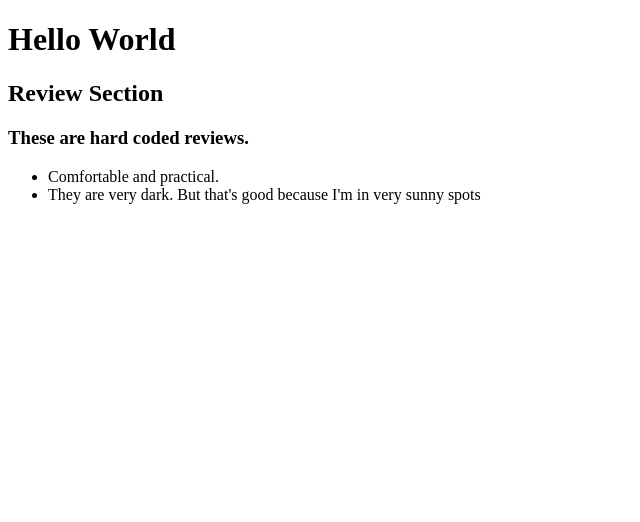
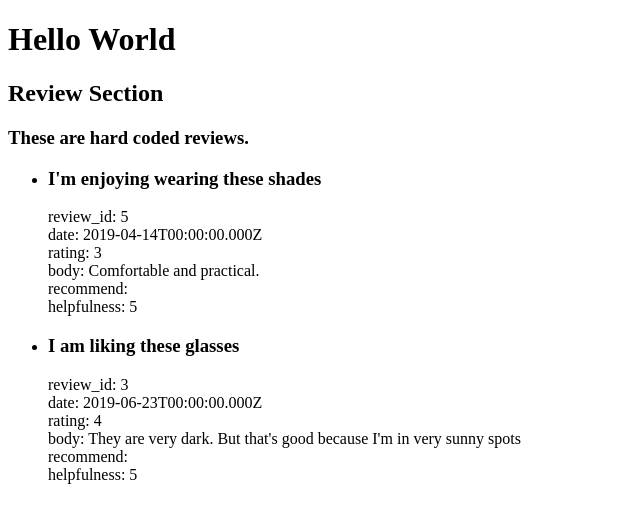
Before and after one commit to Hackreactor-Quantum-of-Solace/Project-Atelier, a React app: page / in a window 1280 px wide. Shown: the top 522 px of the page, without its empty margins (0-640 px from the left). Built offline with nearby package versions, Linux system fonts and the light colour scheme; the HTML template or start-up script is replaced by a standard one.

Commit message:
mapped over mock data and rendered all elements (except photos)

```diff
--- a/client/src/components/RatingsReview/Review.jsx
+++ b/client/src/components/RatingsReview/Review.jsx
@@ -5,11 +5,93 @@ export default class Review extends React.Component {
 
 
   render () {
+    let reviewObj = {
+      "product": "2",
+      "page": 0,
+      "count": 5,
+      "results": [
+        {
+          "review_id": 5,
+          "rating": 3,
+          "summary": "I'm enjoying wearing these shades",
+          "recommend": false,
+          "response": null,
+          "body": "Comfortable and practical.",
+          "date": "2019-04-14T00:00:00.000Z",
+          "reviewer_name": "shortandsweeet",
+          "helpfulness": 5,
+          "photos": [{
+              "id": 1,
+              "url": "urlplaceholder/review_5_photo_number_1.jpg"
+            },
+            {
+              "id": 2,
+              "url": "urlplaceholder/review_5_photo_number_2.jpg"
+            }
+          ]
+        },
+        {
+          "review_id": 3,
+          "rating": 4,
+          "summary": "I am liking these glasses",
+          "recommend": false,
+          "response": "Glad you're enjoying the product!",
+          "body": "They are very dark. But that's good because I'm in very sunny spots",
+          "date": "2019-06-23T00:00:00.000Z",
+          "reviewer_name": "bigbrotherbenjamin",
+          "helpfulness": 5,
+          "photos": [],
+        }
+      ]
+    }
+
+    // console.log(reviewObj.results[0].summary)
+    // console.log(reviewObj.results[1].summary)
+
+
     let reviewsArr = ["Comfortable and practical.", "They are very dark. But that's good because I'm in very sunny spots"]
 
-    let reviewList = reviewsArr.map( (review, key) => {
-     return <li>{review}</li>
+    // let reviewList1 =
+    // reviewsArr.forEach ((review) => {
+    //   console.log(review, 'line 56')
+    //   // return <li>{review}</li>
+    // })
+
+
+    // let reviewList = reviewsArr.map( (review) => {
+    //  return <li>{review}</li>
+    // })
+
+    let reviewList = reviewObj.results.map( ({
+      review_id,
+      rating,
+      summary,
+      recommend,
+      response,
+      body,
+      date,
+      reviewer_name,
+      helpfulness
+    }) => {
+     return (
+      <li>
+        <h3>{summary}</h3>
+       <span>review_id: {review_id}</span>
+       <br />
+       <span>date: {date}</span>
+       <br />
+       <span>rating: {rating}</span>
+       <br />
+       <span>body: {body}</span>
+       <br />
+       <span>recommend: {recommend}</span>
+       <br />
+       <span>helpfulness: {helpfulness}</span>
+      </li>
+      )
     })
+
+
     return (
       <div>
        <ul>
```
